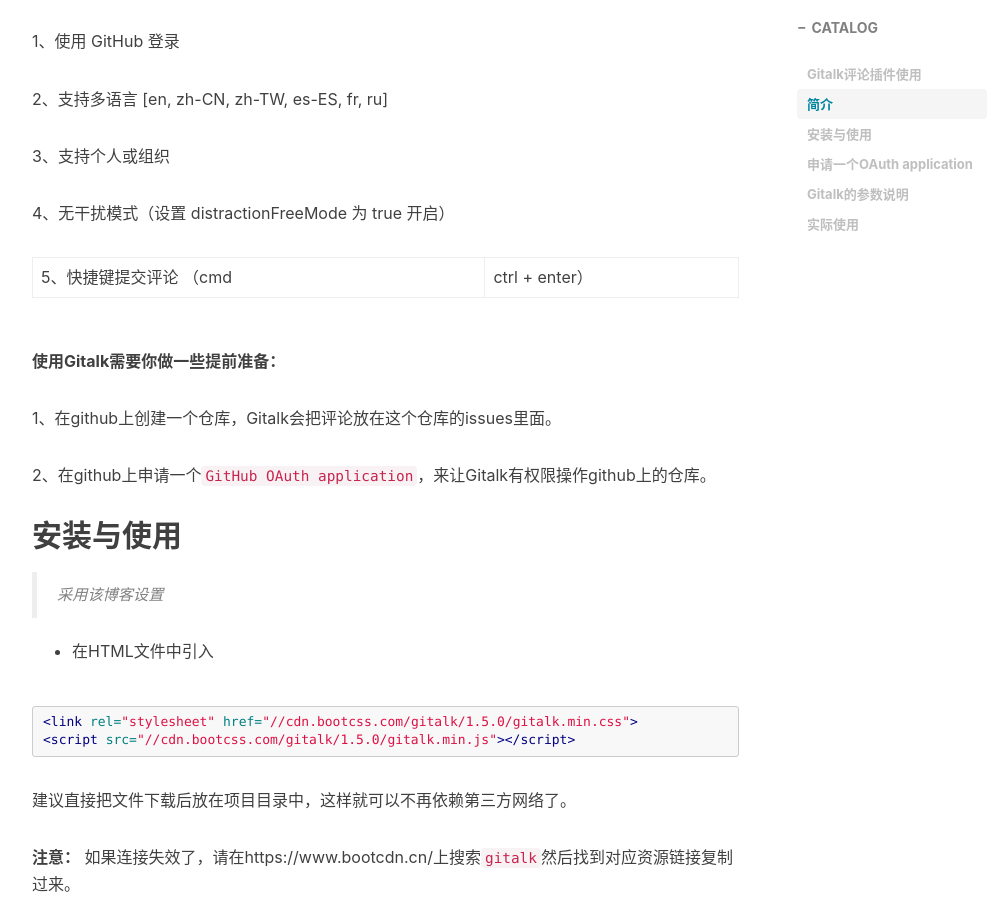
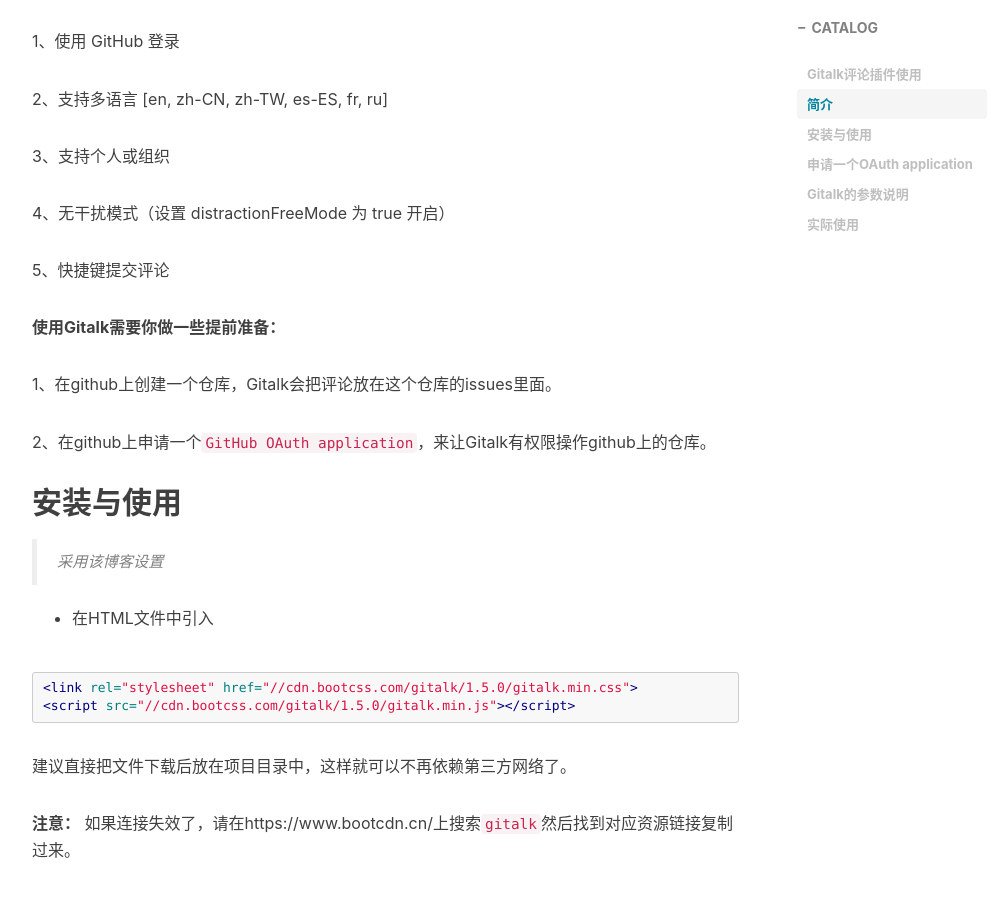
Before and after one commit to dhwgithub/dhwgithub.github.io, a Jekyll site: the page built from _posts/2021-04-10-Gitalk评论插件使用.md, in a window 1280 px wide and 900 px high, scrolled down 857 px. Shown: the whole window, without its empty margins (233-1236 px from the left). Built offline with Jekyll 4.4.1, drawn with Linux system fonts in a browser that asks for light colours; nearby versions of some CDN libraries; comment, search, counter and statistics services are not loaded.

Commit message:
Update 2021-04-10-Gitalk评论插件使用.md

```diff
--- a/_posts/2021-04-10-Gitalk评论插件使用.md
+++ b/_posts/2021-04-10-Gitalk评论插件使用.md
@@ -29,7 +29,7 @@
 
 4、无干扰模式（设置 distractionFreeMode 为 true 开启）
 
-5、快捷键提交评论 （cmd|ctrl + enter）
+5、快捷键提交评论
 
 
 
```
